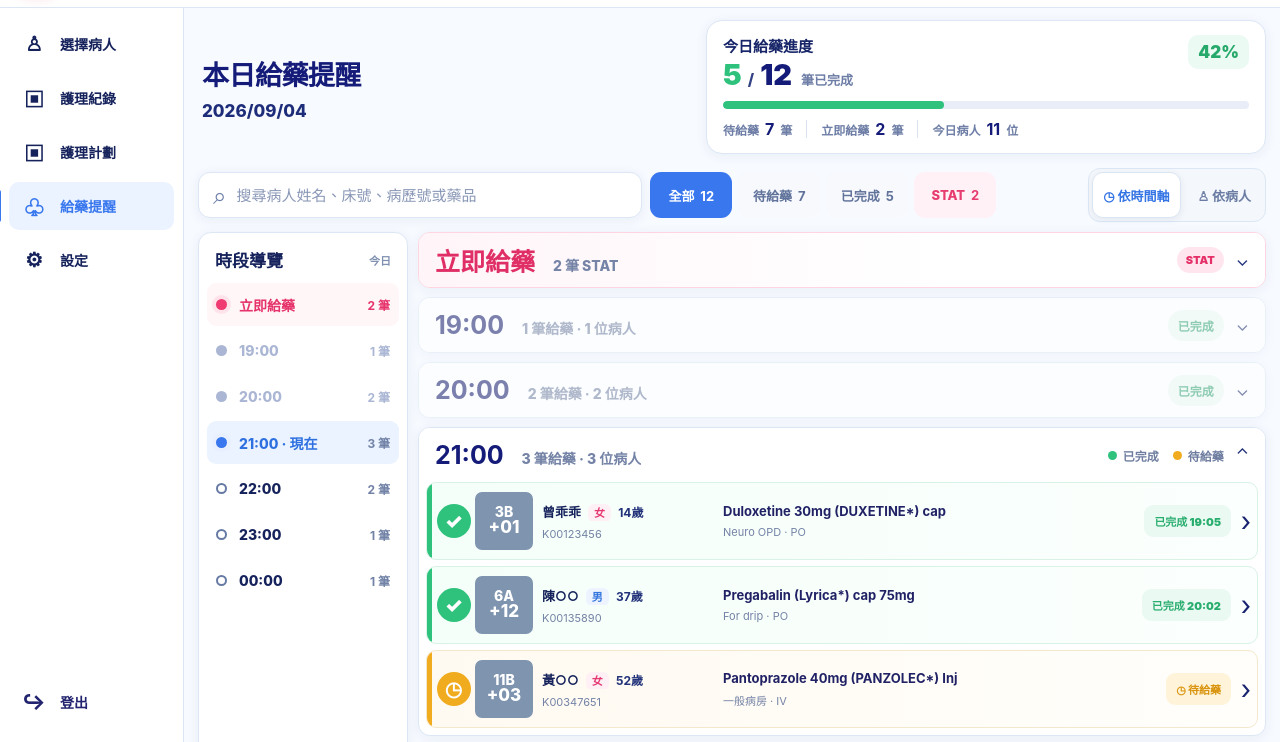
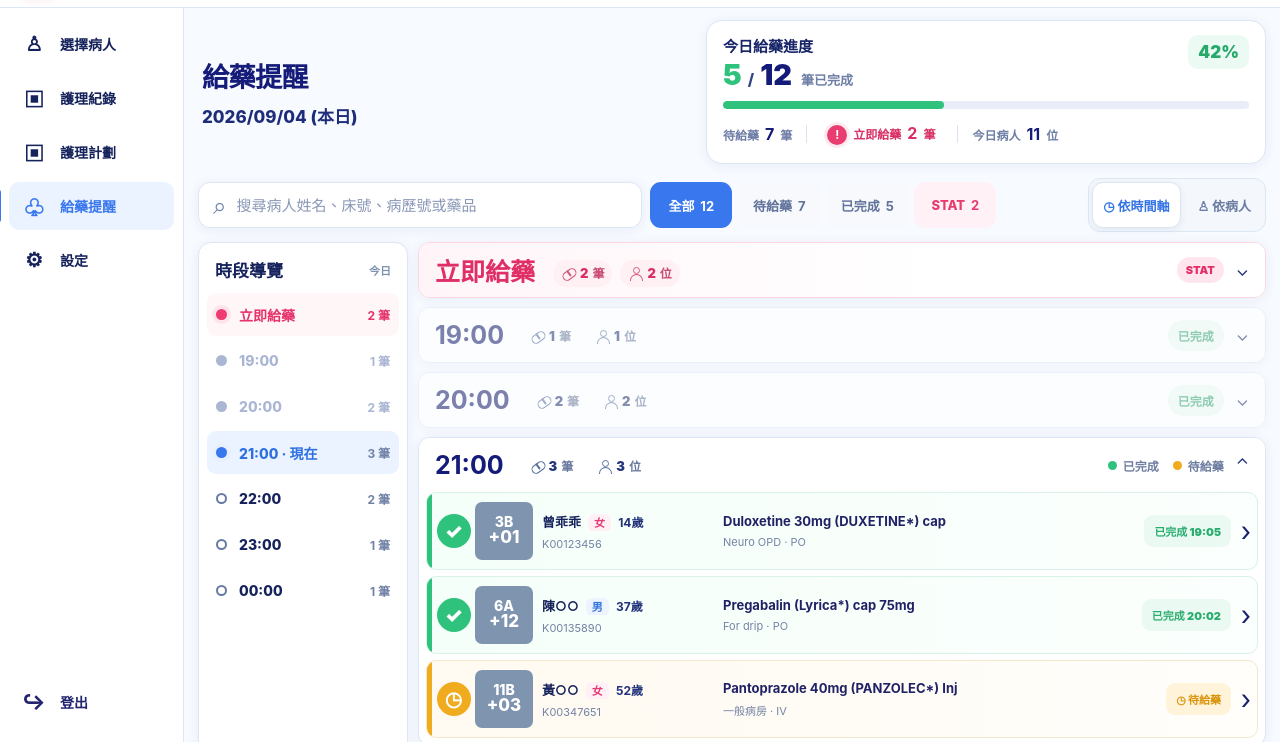
Before and after one commit to qxie1020/med-reminder-demo, a plain HTML site: page index.html in a window 1280 px wide. Shown: the part 58-800 px from the top of the page. Drawn offline with Linux system fonts and the light colour scheme.

Commit message:
Add files via upload

```diff
--- a/index.html
+++ b/index.html
@@ -39,8 +39,8 @@
       <section class="hero-row" aria-label="給藥摘要">
         <div class="page-heading">
           <div>
-            <h1>本日給藥提醒</h1>
-            <p>2026/09/04</p>
+            <h1>給藥提醒</h1>
+            <p>2026/09/04 (本日)</p>
           </div>
         </div>
 
@@ -65,7 +65,7 @@
           <div class="progress-card-bottom">
             <div class="progress-info"><span>待給藥</span><strong id="pendingCount">7</strong><small>筆</small></div>
             <div class="progress-divider" aria-hidden="true"></div>
-            <div class="progress-info"><span>立即給藥</span><strong id="statSummaryCount">2</strong><small>筆</small></div>
+            <div class="progress-info stat-progress-info"><span class="stat-warning-icon" aria-hidden="true">!</span><span>立即給藥</span><strong id="statSummaryCount">2</strong><small>筆</small></div>
             <div class="progress-divider desktop-only" aria-hidden="true"></div>
             <div class="progress-info"><span>今日病人</span><strong id="patientCount">11</strong><small>位</small></div>
           </div>
@@ -125,7 +125,7 @@
         <div class="medication-list" id="medicationList">
           <section class="time-section stat-section collapsed " data-section-time="stat">
             <button class="time-header" type="button" aria-expanded="false">
-              <span class="section-title"><strong>立即給藥</strong><small>2 筆 STAT</small></span>
+              <span class="section-title"><strong>立即給藥</strong><small class="section-metrics"><span class="section-metric med-count"><i aria-hidden="true"></i><b>2</b>筆</span><span class="section-metric patient-count"><i aria-hidden="true"></i><b>2</b>位</span></small></span>
               <span class="stat-section-badge">STAT</span>
               <span class="arrow" aria-hidden="true">⌄</span>
             </button>
@@ -152,7 +152,7 @@
 
           <section class="time-section collapsed completed " data-section-time="19:00">
             <button class="time-header" type="button" aria-expanded="false">
-              <span class="section-title"><strong>19:00</strong><small>1 筆給藥 · 1 位病人</small></span>
+              <span class="section-title"><strong>19:00</strong><small class="section-metrics"><span class="section-metric med-count"><i aria-hidden="true"></i><b>1</b>筆</span><span class="section-metric patient-count"><i aria-hidden="true"></i><b>1</b>位</span></small></span>
               <span class="pending-count done-count">已完成</span><span class="arrow">⌄</span>
             </button>
             <div class="time-body">
@@ -168,7 +168,7 @@
 
           <section class="time-section collapsed completed " data-section-time="20:00">
             <button class="time-header" type="button" aria-expanded="false">
-              <span class="section-title"><strong>20:00</strong><small>2 筆給藥 · 2 位病人</small></span>
+              <span class="section-title"><strong>20:00</strong><small class="section-metrics"><span class="section-metric med-count"><i aria-hidden="true"></i><b>2</b>筆</span><span class="section-metric patient-count"><i aria-hidden="true"></i><b>2</b>位</span></small></span>
               <span class="pending-count done-count">已完成</span><span class="arrow">⌄</span>
             </button>
             <div class="time-body">
@@ -191,7 +191,7 @@
 
           <section class="time-section expanded" data-section-time="21:00">
             <button class="time-header" type="button" aria-expanded="true">
-              <span class="section-title"><strong>21:00</strong><small>3 筆給藥 · 3 位病人</small></span>
+              <span class="section-title"><strong>21:00</strong><small class="section-metrics"><span class="section-metric med-count"><i aria-hidden="true"></i><b>3</b>筆</span><span class="section-metric patient-count"><i aria-hidden="true"></i><b>3</b>位</span></small></span>
               <span class="section-legend"><i class="dot green-dot"></i>已完成 <i class="dot amber-dot"></i>待給藥</span>
               <span class="arrow">⌃</span>
             </button>
@@ -222,7 +222,7 @@
 
           <section class="time-section collapsed" data-section-time="22:00">
             <button class="time-header" type="button" aria-expanded="false">
-              <span class="section-title"><strong>22:00</strong><small>2 筆給藥 · 2 位病人</small></span>
+              <span class="section-title"><strong>22:00</strong><small class="section-metrics"><span class="section-metric med-count"><i aria-hidden="true"></i><b>2</b>筆</span><span class="section-metric patient-count"><i aria-hidden="true"></i><b>2</b>位</span></small></span>
               <span class="pending-count">2 待執行</span><span class="arrow">⌄</span>
             </button>
             <div class="time-body">
@@ -237,7 +237,7 @@
 
           <section class="time-section collapsed" data-section-time="23:00">
             <button class="time-header" type="button" aria-expanded="false">
-              <span class="section-title"><strong>23:00</strong><small>1 筆給藥 · 1 位病人</small></span>
+              <span class="section-title"><strong>23:00</strong><small class="section-metrics"><span class="section-metric med-count"><i aria-hidden="true"></i><b>1</b>筆</span><span class="section-metric patient-count"><i aria-hidden="true"></i><b>1</b>位</span></small></span>
               <span class="pending-count">1 待執行</span><span class="arrow">⌄</span>
             </button>
             <div class="time-body">
@@ -249,7 +249,7 @@
 
           <section class="time-section collapsed" data-section-time="00:00">
             <button class="time-header" type="button" aria-expanded="false">
-              <span class="section-title"><strong>00:00</strong><small>1 筆給藥 · 1 位病人</small></span>
+              <span class="section-title"><strong>00:00</strong><small class="section-metrics"><span class="section-metric med-count"><i aria-hidden="true"></i><b>1</b>筆</span><span class="section-metric patient-count"><i aria-hidden="true"></i><b>1</b>位</span></small></span>
               <span class="pending-count">1 待執行</span><span class="arrow">⌄</span>
             </button>
             <div class="time-body">
--- a/script.js
+++ b/script.js
@@ -190,16 +190,17 @@
       const pending = rows.filter(row => row.dataset.status === "pending").length;
       const patientTotal = new Set(rows.map(row => getPatientMeta(row).key)).size;
       const doneAll = rows.length > 0 && pending === 0;
-      const isStatSection = section.dataset.sectionTime === "stat";
       const summary = section.querySelector(".section-title small");
       const badge = section.querySelector(".pending-count");
       const timeItem = timeItems.find(item => item.dataset.time === section.dataset.sectionTime);
       const timeCount = timeItem?.querySelector("[data-count]");
 
       if (summary) {
-        summary.textContent = isStatSection
-          ? `${rows.length} 筆 STAT`
-          : `${rows.length} 筆給藥 · ${patientTotal} 位病人`;
+        summary.classList.add("section-metrics");
+        summary.innerHTML = `
+          <span class="section-metric med-count"><i aria-hidden="true"></i><b>${rows.length}</b>筆</span>
+          <span class="section-metric patient-count"><i aria-hidden="true"></i><b>${patientTotal}</b>位</span>
+        `;
       }
 
       if (timeCount) timeCount.textContent = `${rows.length} 筆`;
--- a/style.css
+++ b/style.css
@@ -2857,3 +2857,177 @@ body.drawer-open {
 #timeList[hidden] {
   display: none !important;
 }
+
+/* =========================================================
+   Progress STAT warning + section count icons
+   ========================================================= */
+.stat-progress-info {
+  min-height: 30px;
+  padding: 4px 8px 4px 6px;
+  border-radius: 999px;
+}
+
+.stat-progress-info > span:not(.stat-warning-icon),
+.stat-progress-info small,
+.stat-progress-info strong {
+  color: #d92f65;
+}
+
+.stat-warning-icon {
+  width: 20px;
+  height: 20px;
+  display: inline-grid;
+  place-items: center;
+  flex: 0 0 20px;
+  border-radius: 50%;
+  background: #e93d6f;
+  color: #fff !important;
+  font-size: 12px;
+  font-weight: 950;
+  line-height: 1;
+  box-shadow: 0 0 0 3px rgba(233, 61, 111, .10);
+}
+
+.section-title .section-metrics {
+  display: inline-flex;
+  align-items: center;
+  gap: 8px;
+  overflow: visible;
+  text-overflow: clip;
+}
+
+.section-metric {
+  display: inline-flex;
+  align-items: center;
+  gap: 4px;
+  min-height: 27px;
+  padding: 4px 8px;
+  border-radius: 999px;
+  color: #697a9e;
+  font-size: 12px;
+  font-weight: 800;
+  line-height: 1;
+  white-space: nowrap;
+}
+
+.section-metric b {
+  color: #243579;
+  font-size: 13px;
+  font-weight: 950;
+}
+
+.section-metric i {
+  position: relative;
+  width: 15px;
+  height: 15px;
+  display: inline-block;
+  flex: 0 0 15px;
+}
+
+/* Medication icon: compact capsule */
+.section-metric.med-count i::before {
+  content: "";
+  position: absolute;
+  left: 1px;
+  top: 4px;
+  width: 13px;
+  height: 7px;
+  border: 1.8px solid #58709f;
+  border-radius: 999px;
+  transform: rotate(-36deg);
+}
+
+.section-metric.med-count i::after {
+  content: "";
+  position: absolute;
+  left: 7px;
+  top: 4px;
+  width: 1.5px;
+  height: 7px;
+  border-radius: 2px;
+  background: #58709f;
+  transform: rotate(-36deg);
+}
+
+/* Patient icon: head + shoulders */
+.section-metric.patient-count i::before {
+  content: "";
+  position: absolute;
+  left: 5px;
+  top: 1px;
+  width: 5px;
+  height: 5px;
+  border: 1.7px solid #58709f;
+  border-radius: 50%;
+}
+
+.section-metric.patient-count i::after {
+  content: "";
+  position: absolute;
+  left: 2px;
+  bottom: 0;
+  width: 11px;
+  height: 6px;
+  border: 1.7px solid #58709f;
+  border-bottom: 0;
+  border-radius: 8px 8px 0 0;
+}
+
+.stat-section .section-metric {
+  background: #fff0f4;
+  color: #c94a70;
+}
+
+.stat-section .section-metric b {
+  color: #d92f65;
+}
+
+.stat-section .section-metric i::before {
+  border-color: #cf5a7d;
+}
+
+.stat-section .section-metric.med-count i::after {
+  background: #cf5a7d;
+}
+
+.stat-section .section-metric.patient-count i::after {
+  border-color: #cf5a7d;
+}
+
+@media (max-width:767px) {
+  .stat-progress-info {
+    min-height: 26px;
+    padding: 3px 6px 3px 4px;
+    gap: 4px;
+  }
+
+  .stat-warning-icon {
+    width: 17px;
+    height: 17px;
+    flex-basis: 17px;
+    font-size: 10px;
+    box-shadow: 0 0 0 2px rgba(233, 61, 111, .10);
+  }
+
+  .section-title .section-metrics {
+    gap: 5px;
+  }
+
+  .section-metric {
+    min-height: 23px;
+    padding: 3px 6px;
+    font-size: 10px;
+  }
+
+  .section-metric b {
+    font-size: 11px;
+  }
+
+  .section-metric i {
+    width: 13px;
+    height: 13px;
+    flex-basis: 13px;
+    transform: scale(.88);
+    transform-origin: center;
+  }
+}
```
